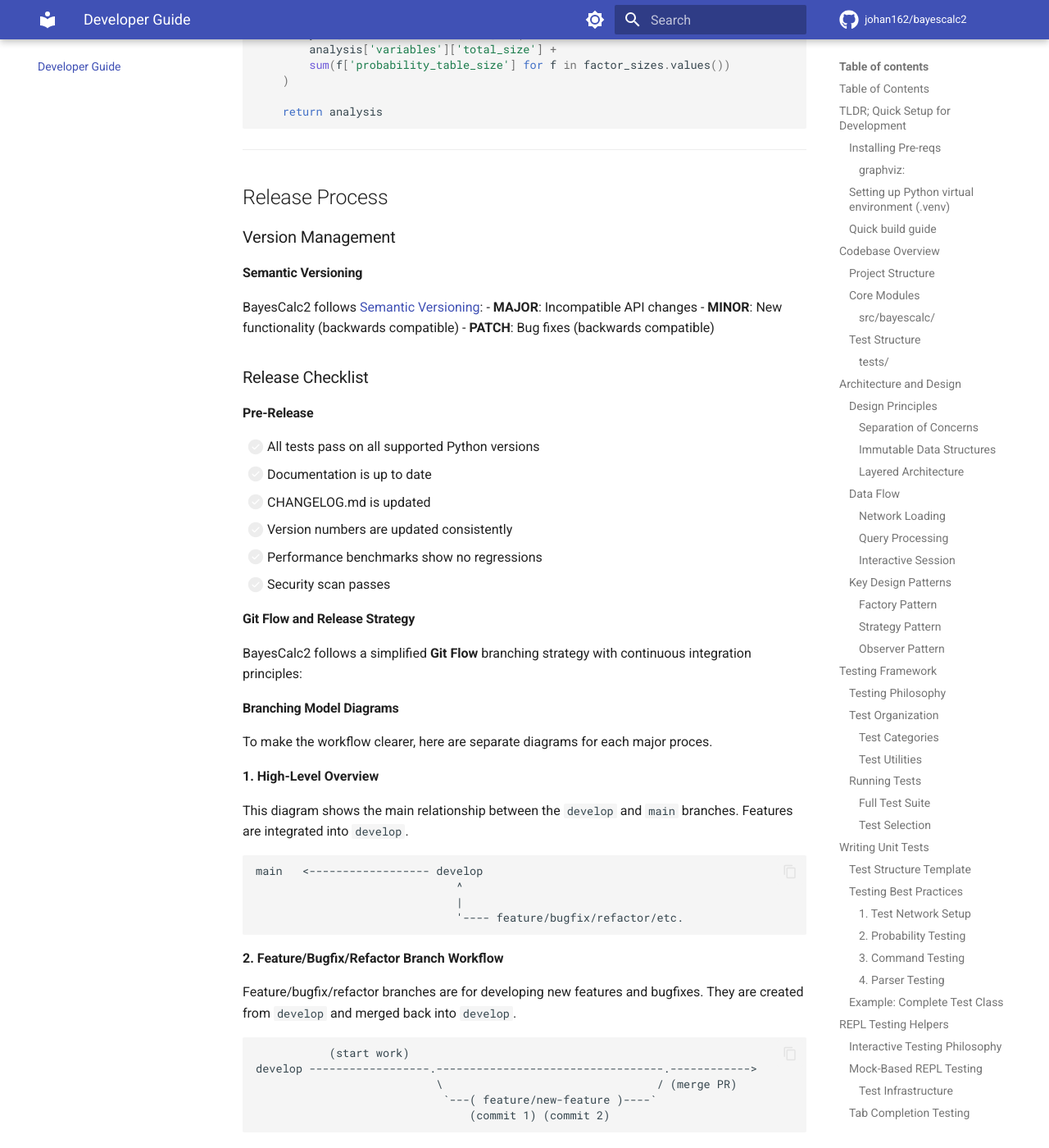
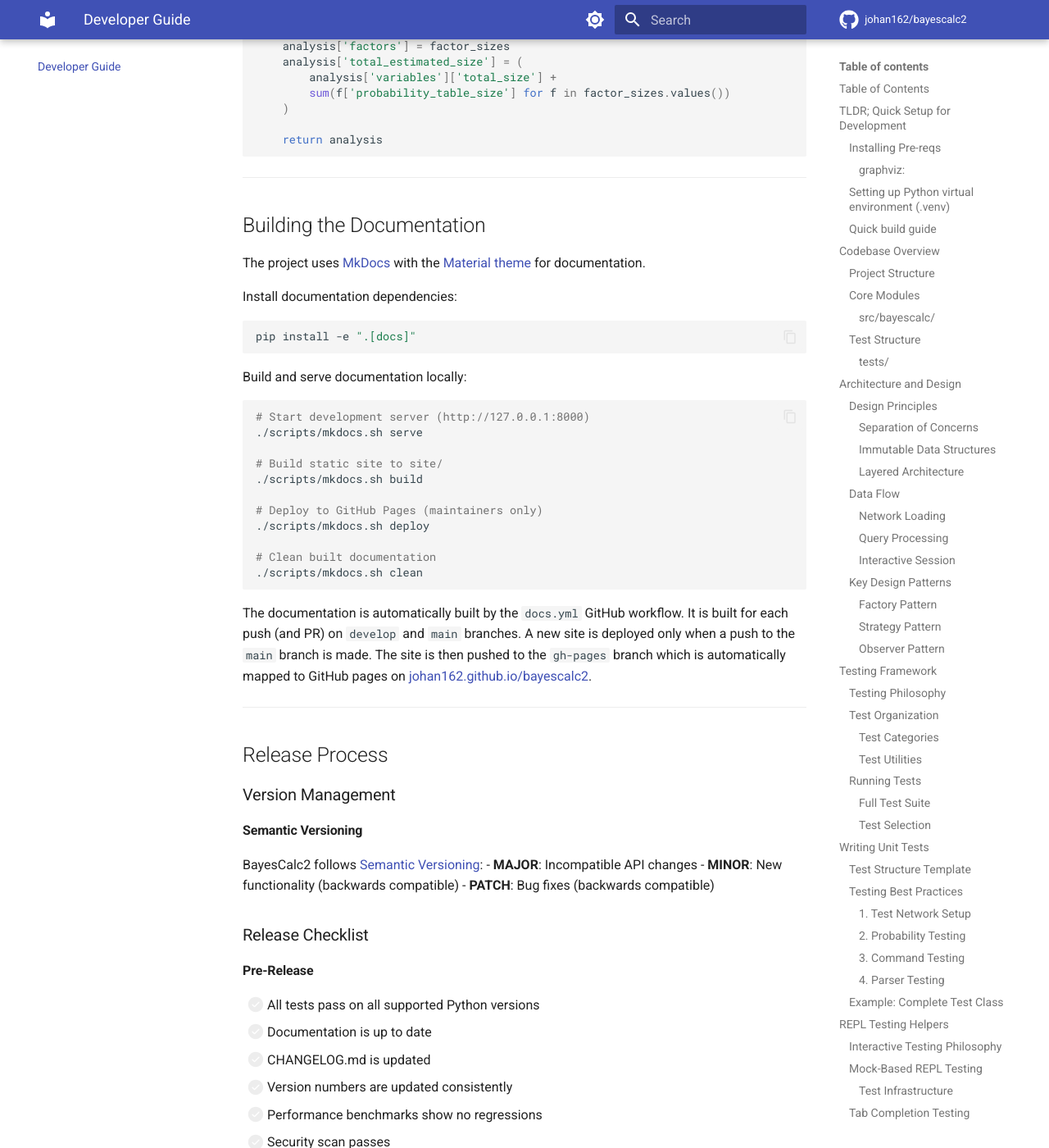
Before and after one commit to johan162/bayescalc2, an MkDocs documentation site: the page built from docs/developer_guide.md, in a window 1280 px wide and 1400 px high, scrolled down 31381 px. Shown: the whole window at 82% size. Built offline with MkDocs 1.6.1 and Material for MkDocs 9.7.7, drawn with Linux system fonts in a browser that asks for light colours; comment, search, counter and statistics services are not loaded; the version menu is left out; some of the changed text lies outside the part shown.

Commit message:
Doc updates

````diff
--- a/docs/developer_guide.md
+++ b/docs/developer_guide.md
@@ -14,9 +14,10 @@ Purpose: A guide for developers contributing to the BayesCalc2 Bayesian Network
 7. [Development Workflow](#development-workflow)
 8. [Pull Request Guidelines](#pull-request-guidelines)
 9. [Debugging and Performance](#debugging-and-performance)
-10. [Release Process](#release-process)
-11. [Appendix A: Variable Elimination Algorithm](#appendix-a-variable-elimination-algorithm---detailed-implementation-guide)
-12. [Appendix B: GitHub Release Script Documentation](#appendix-b-github-release-script-documentation)
+10. [Building the documentation](#building-the-documentation)
+11. [Release Process](#release-process)
+12. [Appendix A: Variable Elimination Algorithm](#appendix-a-variable-elimination-algorithm---detailed-implementation-guide)
+13. [Appendix B: GitHub Release Script Documentation](#appendix-b-github-release-script-documentation)
 
 ---
 
@@ -1552,6 +1553,35 @@ def analyze_memory_usage(network: BayesianNetwork) -> Dict[str, Any]:
 
 ---
 
+## Building the Documentation
+
+The project uses [MkDocs](https://www.mkdocs.org/) with the [Material theme](https://squidfunk.github.io/mkdocs-material/) for documentation.
+
+Install documentation dependencies:
+```bash
+pip install -e ".[docs]"
+```
+
+Build and serve documentation locally:
+```bash
+# Start development server (http://127.0.0.1:8000)
+./scripts/mkdocs.sh serve
+
+# Build static site to site/
+./scripts/mkdocs.sh build
+
+# Deploy to GitHub Pages (maintainers only)
+./scripts/mkdocs.sh deploy
+
+# Clean built documentation
+./scripts/mkdocs.sh clean
+```
+
+The documentation is automatically built by the `docs.yml` GitHub workflow. It is built for each push (and PR) on `develop` and `main` branches. A new site is deployed only when a push to the `main` branch is made. The site is then pushed to the `gh-pages` branch which is automatically mapped to GitHub pages on [johan162.github.io/bayescalc2](https://johan162.github.io/bayescalc2).
+
+
+---
+
 ## Release Process
 
 ### Version Management
````
Also changed, not shown: README.md (+1 -26 lines).
